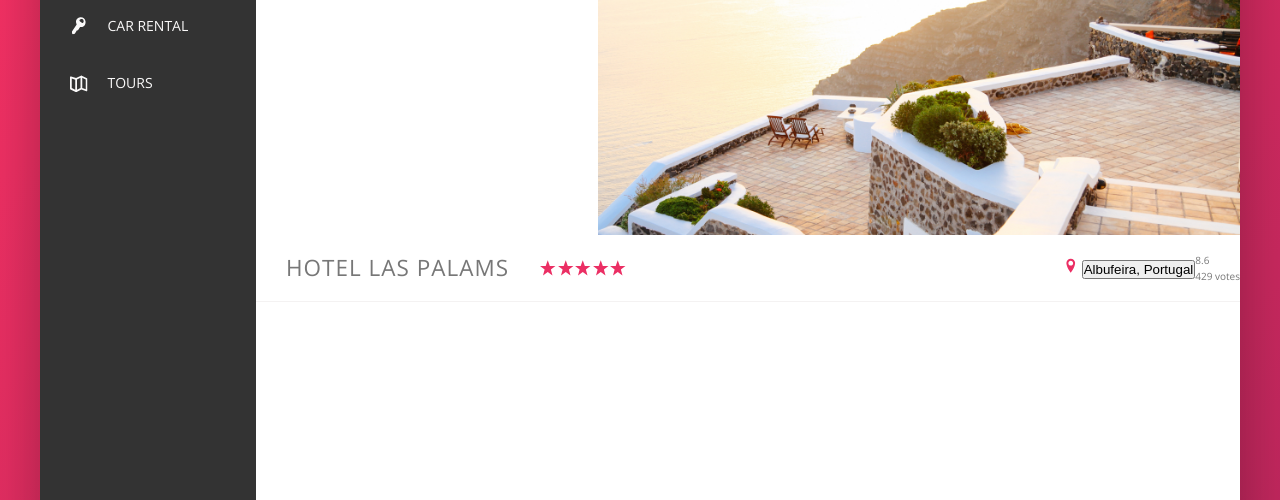
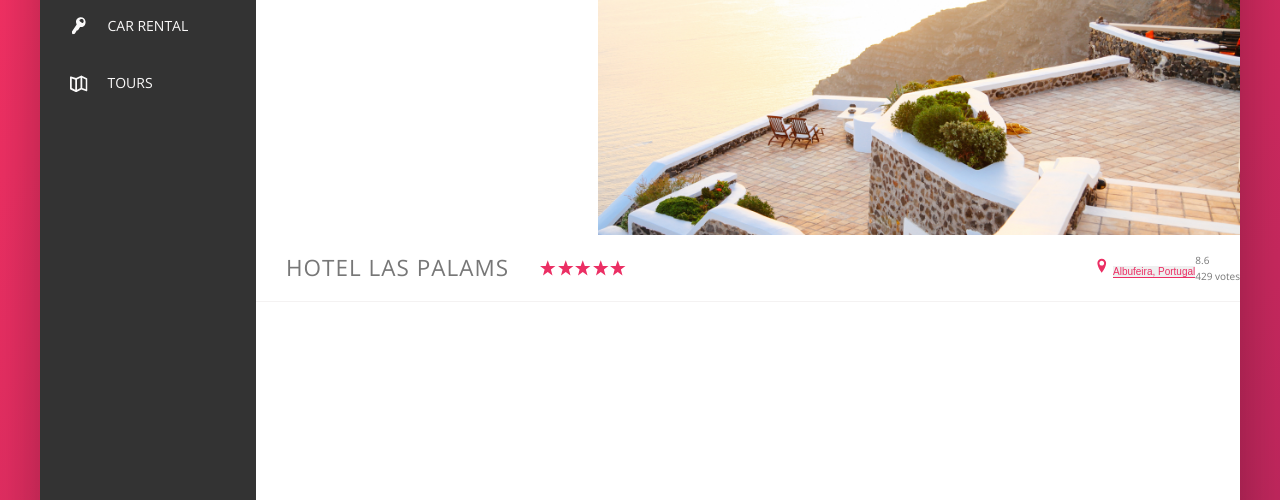
Before and after one commit to qNecro/trillo, a website: page index.html in a window 1280 px wide. Shown: the part 300-800 px from the top of the page. Drawn offline with nearby package versions, Linux system fonts and the light colour scheme.

Commit message:
May 31, 2023 8:24 PM

```diff
--- a/sass/_components.scss
+++ b/sass/_components.scss
@@ -241,3 +241,18 @@
 
     }
 }
+
+
+////////////////////////////////////
+// Button inline
+
+.btn-inline{
+    border: none;
+    color: var(--color-primary);
+    font-size: inherit;
+    border-bottom: 1px solid currentColor;
+
+    &:hover{
+        color: var(--color-grey-dark-1);
+    }
+}
```
Also changed, not shown: css/style.css, 1 other file.
